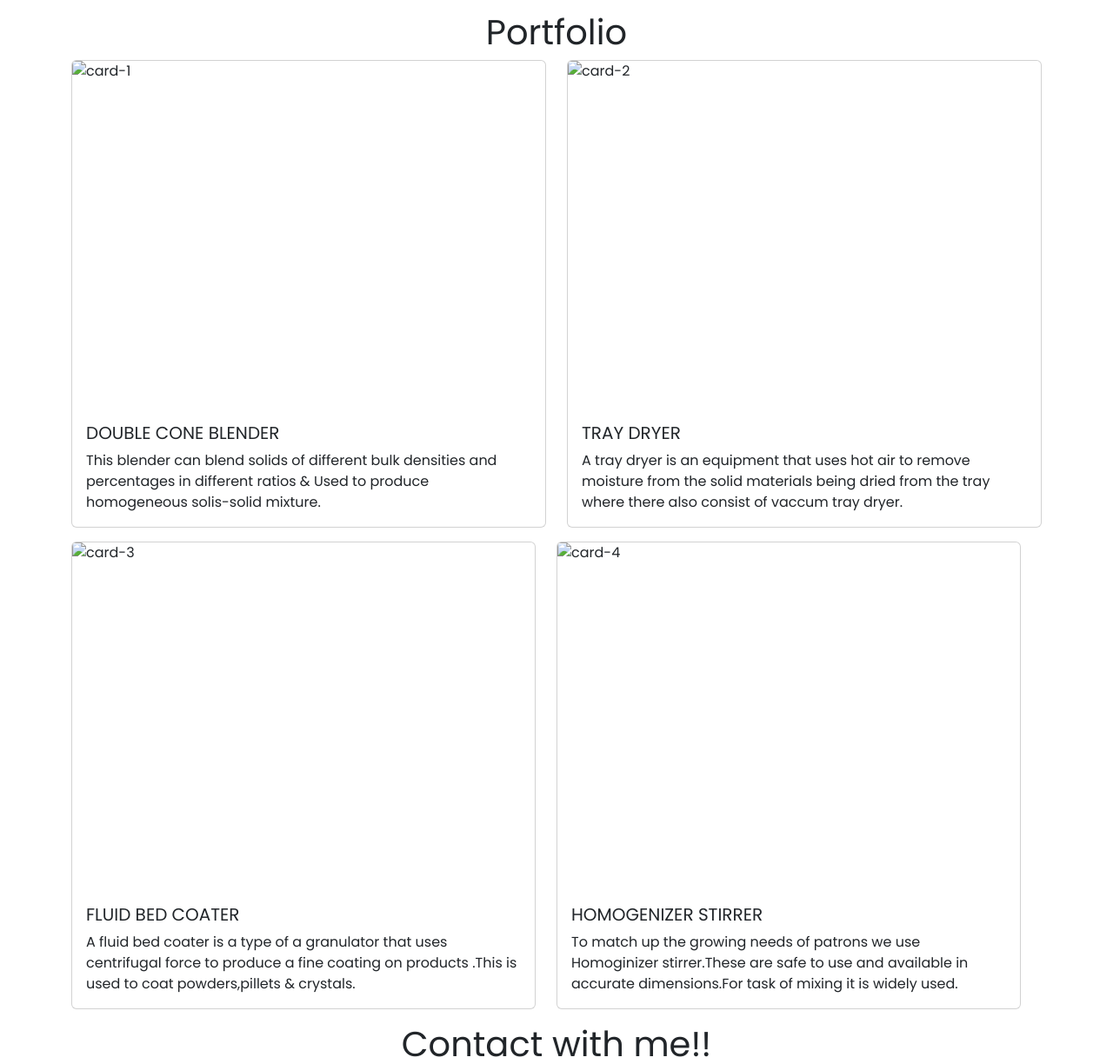
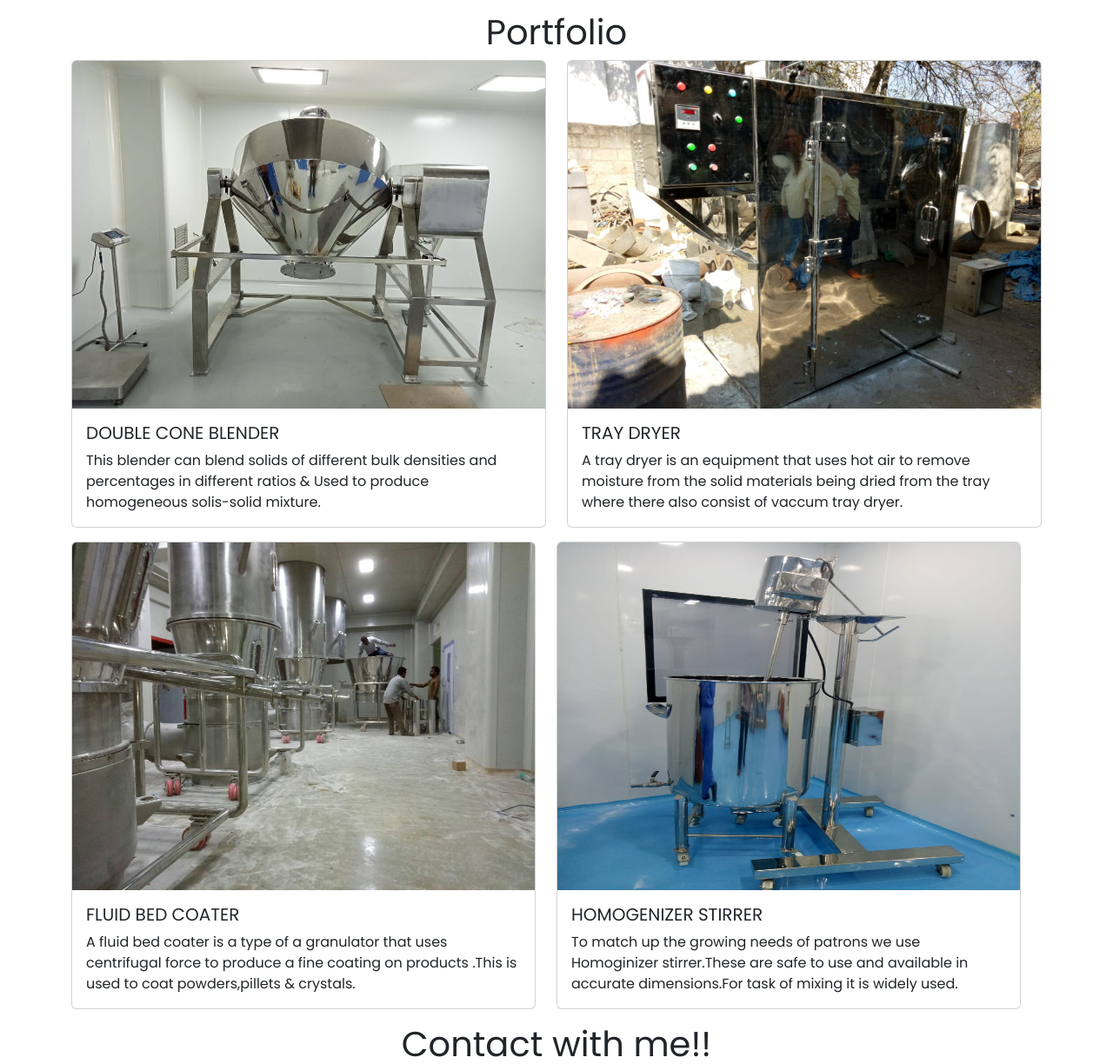
Before and after one commit to guduru12/yug, a plain HTML site: page index.html in a window 1280 px wide. Shown: the part 1935-3159 px from the top of the page at 87% size. Drawn offline with nearby package versions, Linux system fonts and the light colour scheme; the site is published under a folder, as on GitHub Pages, so addresses that start at the root find nothing; a web font is replaced by a local one.

Commit message:
Update index.html

```diff
--- a/index.html
+++ b/index.html
@@ -227,7 +227,7 @@
             <div class="row">
                 <div class="col-md-6">
                     <div class="card mb-3">
-                        <img src="/images/card-1.jpg" class="card-img-top" alt="card-1">
+                        <img src="images/card-1.jpg" class="card-img-top" alt="card-1">
                         <div class="card-body">
                           <h5 class="card-title">DOUBLE CONE BLENDER</h5>
                           <p class="card-text">
@@ -238,7 +238,7 @@
                 </div>
                 <div class="col-md-6">
                     <div class="card mb-3">
-                        <img src="/images/card-2.jpg" class="card-img-top" alt="card-2">
+                        <img src="images/card-2.jpg" class="card-img-top" alt="card-2">
                         <div class="card-body">
                           <h5 class="card-title">TRAY DRYER</h5>
                           <p class="card-text">
@@ -251,7 +251,7 @@
                 <div class="row">
                 <div class="col-md-6">
                     <div class="card mb-3">
-                        <img src="/images/card-3.jpg" class="card-img-top" alt="card-3">
+                        <img src="images/card-3.jpg" class="card-img-top" alt="card-3">
                         <div class="card-body">
                           <h5 class="card-title">FLUID BED COATER</h5>
                           <p class="card-text">
@@ -262,7 +262,7 @@
                 </div>
                 <div class="col-md-6">
                     <div class="card mb-3">
-                        <img src="/images/card-4.jpg" class="card-img-top" alt="card-4">
+                        <img src="images/card-4.jpg" class="card-img-top" alt="card-4">
                         <div class="card-body">
                           <h5 class="card-title">HOMOGENIZER STIRRER</h5>
                           <p class="card-text">
```
